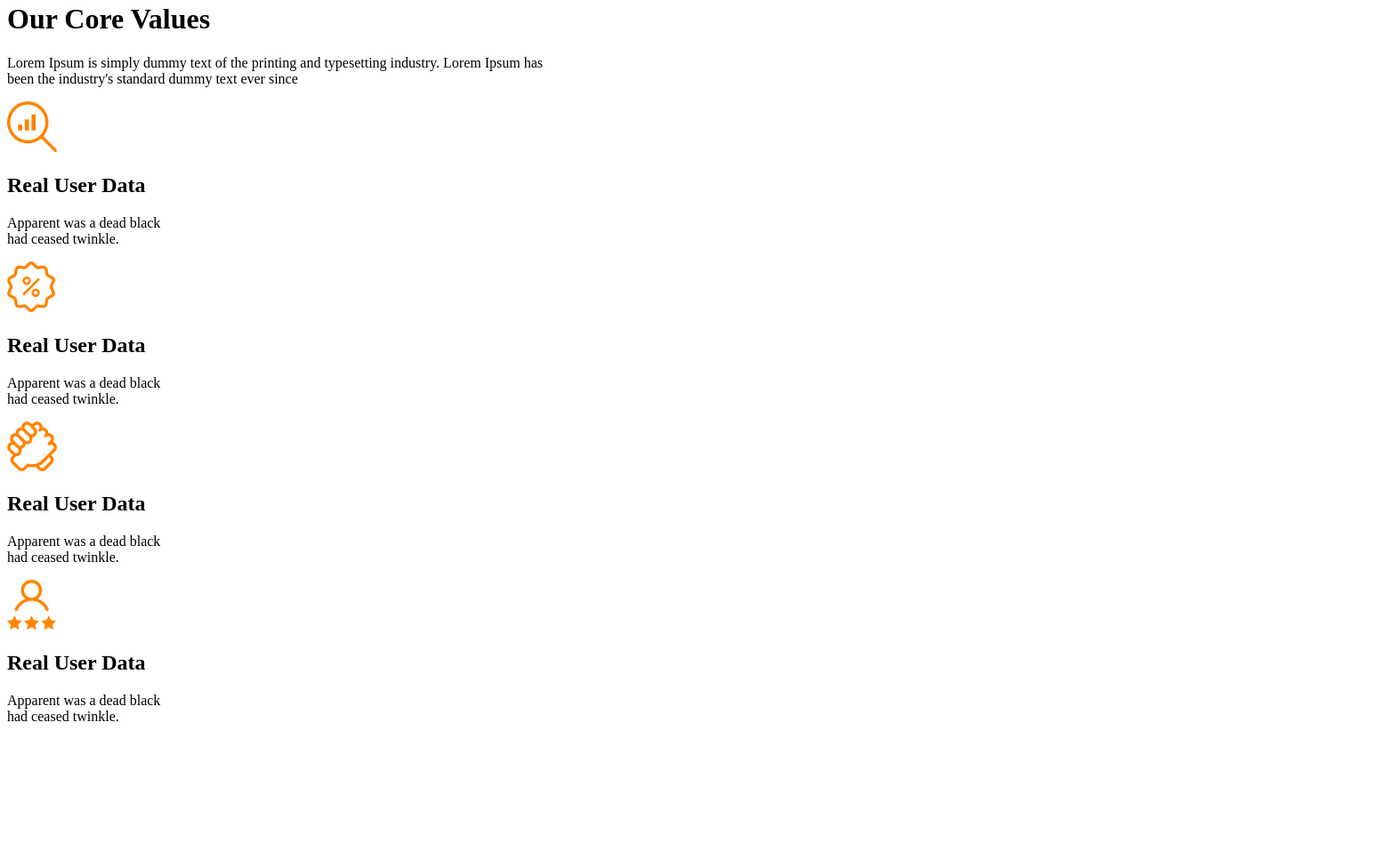
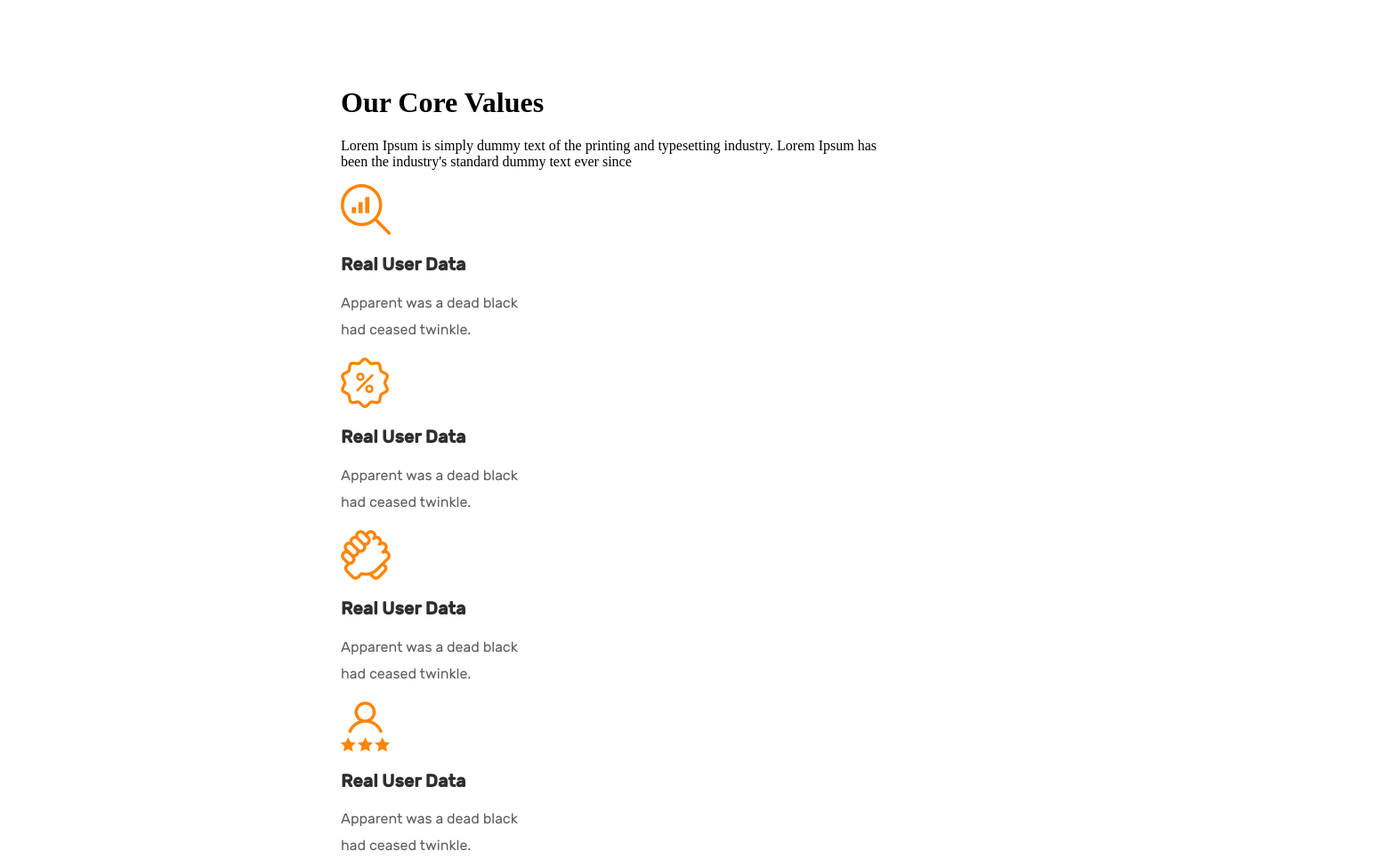
Before and after one commit to fouad-git/cas-1-responsive-design, a plain HTML site: page index.html in a window 1280 px wide. Shown: the part 18-984 px from the top of the page at 89% size, 1553 px wide, since content can reach past the window. Before the commit the page ends 849 px from the top, so only its background shows below. Drawn offline with Linux system fonts and the light colour scheme.

Commit message:
uptodate index.html
structure html fini ainsi que le contenu

```diff
--- a/index.html
+++ b/index.html
@@ -7,12 +7,16 @@
     <title>decouverte-responsive_cas-1</title>
 </head>
 <body>
-    <main>
-        <header>
-            <h1>
+
+
+    <main class="contain">
+
+
+        <header id="top-header">
+            <h1 class="centre-texte">
                 Our Core Values
             </h1>
-            <p>
+            <p class="centre-texte">
                 Lorem Ipsum is simply dummy text of the printing and typesetting industry. Lorem Ipsum has<br/>
 been the industry's standard dummy text ever since
             </p>
@@ -20,62 +24,62 @@ been the industry's standard dummy text ever since
 
 
 
-        <section>
+        <section class="centre-texte flexbox">
 
 
-            <article>
+            <article class="fresh-article">
                 <header>
                     <img src="medias/loupe.png" alt="logo loupe avec graphique statisque orange" width="" height="" >
-                    <h2>
+                    <h2 class="titre-article">
                         Real User Data
                     </h2>
                 </header>
-                <p>
+                <p class="texte-article">
                     Apparent was a dead black<br/>  had ceased twinkle.
                 </p>
             </article>
 
 
 
-            <article>
+            <article class="fresh-article">
 
                 <header>
                     <img src="medias/sold.png" alt="logos symbole pourcentage" width="54" height="57">
-                    <h2>
+                    <h2 class="titre-article">
                         Real User Data
                     </h2>
                 </header>
-                <p>
+                <p class="texte-article">
                     Apparent was a dead black<br/>  had ceased twinkle.
                 </p>
             </article>
 
 
 
-            <article>
+            <article class="fresh-article">
 
                 <header>
                     <img src="medias/hand.png" alt="logo poignet de main" width="56" height="56">
-                    <h2>
+                    <h2 class="titre-article">
                         Real User Data
                     </h2>
                 </header>
-                <p>
+                <p class="texte-article">
                     Apparent was a dead black<br/>  had ceased twinkle.
                 </p>
             </article>
 
 
 
-            <article>
+            <article class="fresh-article">
 
                  <header>
                        <img src="medias/star.png" alt="logo trois étoile avec logo individu" width="55" height="56">
-                    <h2>
+                    <h2 class="titre-article">
                         Real User Data
                     </h2>
                 </header>
-                <p>
+                <p class="texte-article">
                     Apparent was a dead black<br/>  had ceased twinkle.
                 </p>
             </article>
```
